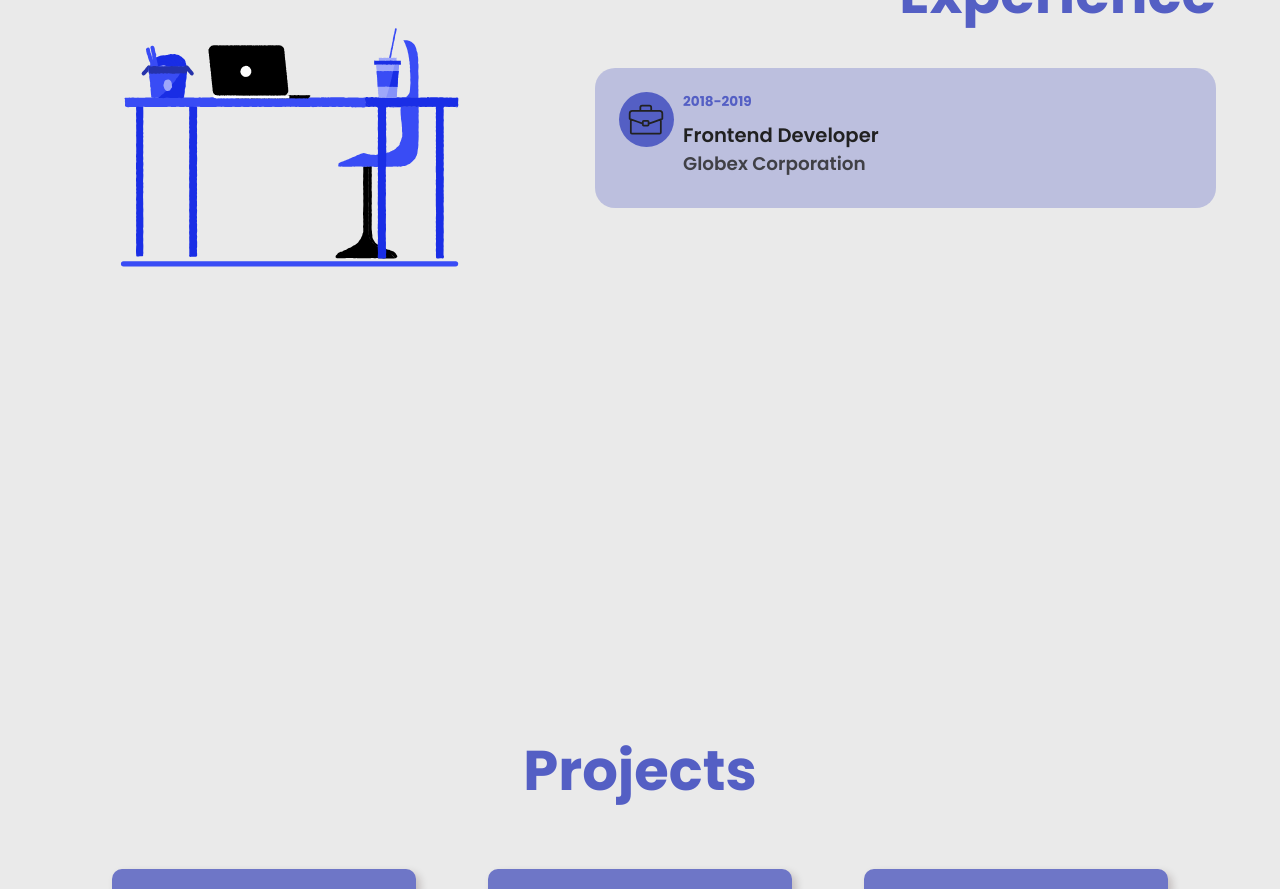
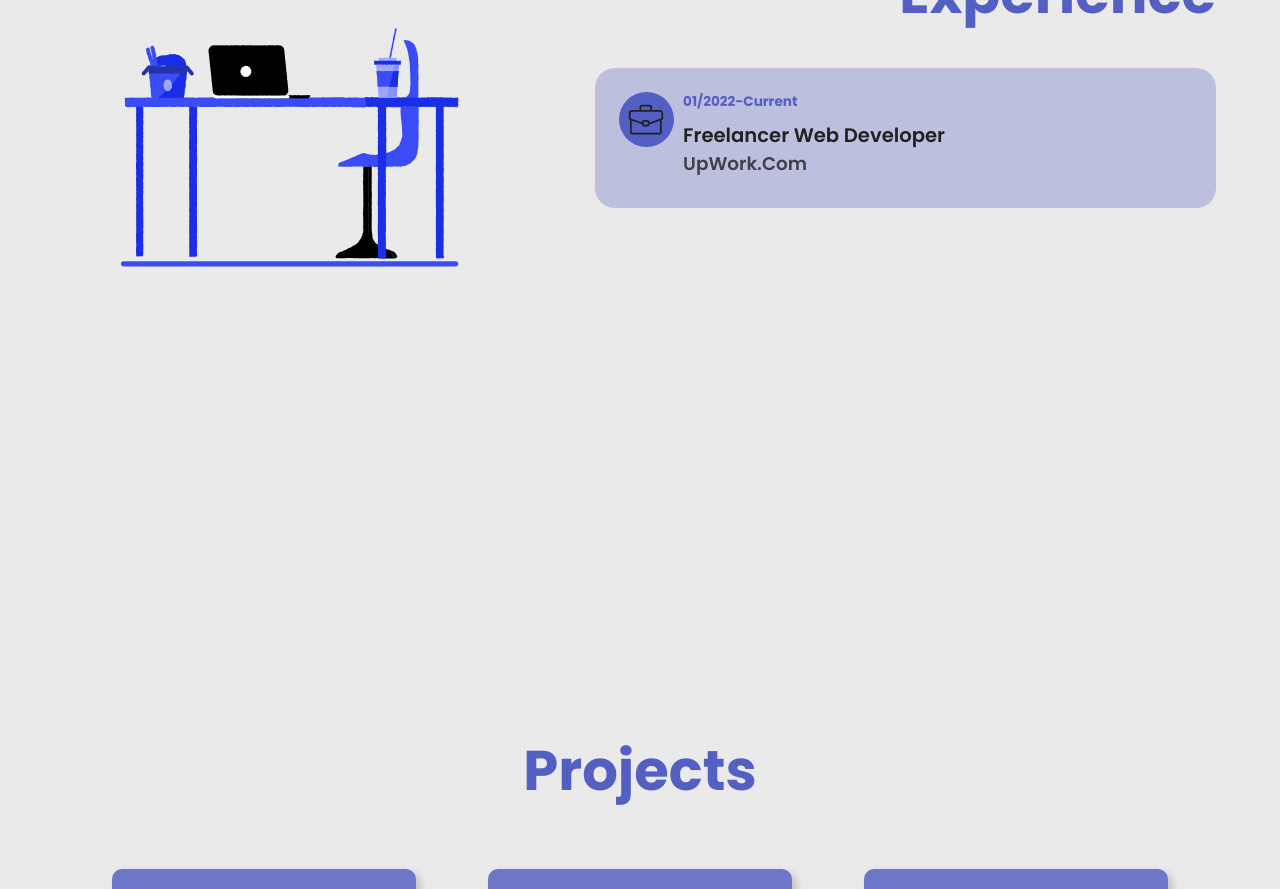
Before and after one commit to jjestrada2/JuanJoseEstradaCom, a React (Create React App) app: page / in a window 1280 px wide. Shown: the part 3000-3889 px from the top of the page. Built offline with nearby package versions, Linux system fonts and the light colour scheme; a web font is replaced by a local one.

Commit message:
expirience

```diff
--- a/src/data/experienceData.js
+++ b/src/data/experienceData.js
@@ -1,10 +1,10 @@
 export const experienceData = [
     {
         id: 1,
-        company: 'Globex Corporation',
-        jobtitle: 'Frontend Developer',
-        startYear: '2018',
-        endYear: '2019'
+        company: 'UpWork.Com',
+        jobtitle: 'Freelancer Web Developer',
+        startYear: '01/2022',
+        endYear: 'Current'
     },
     /*{
         id: 2,
```
